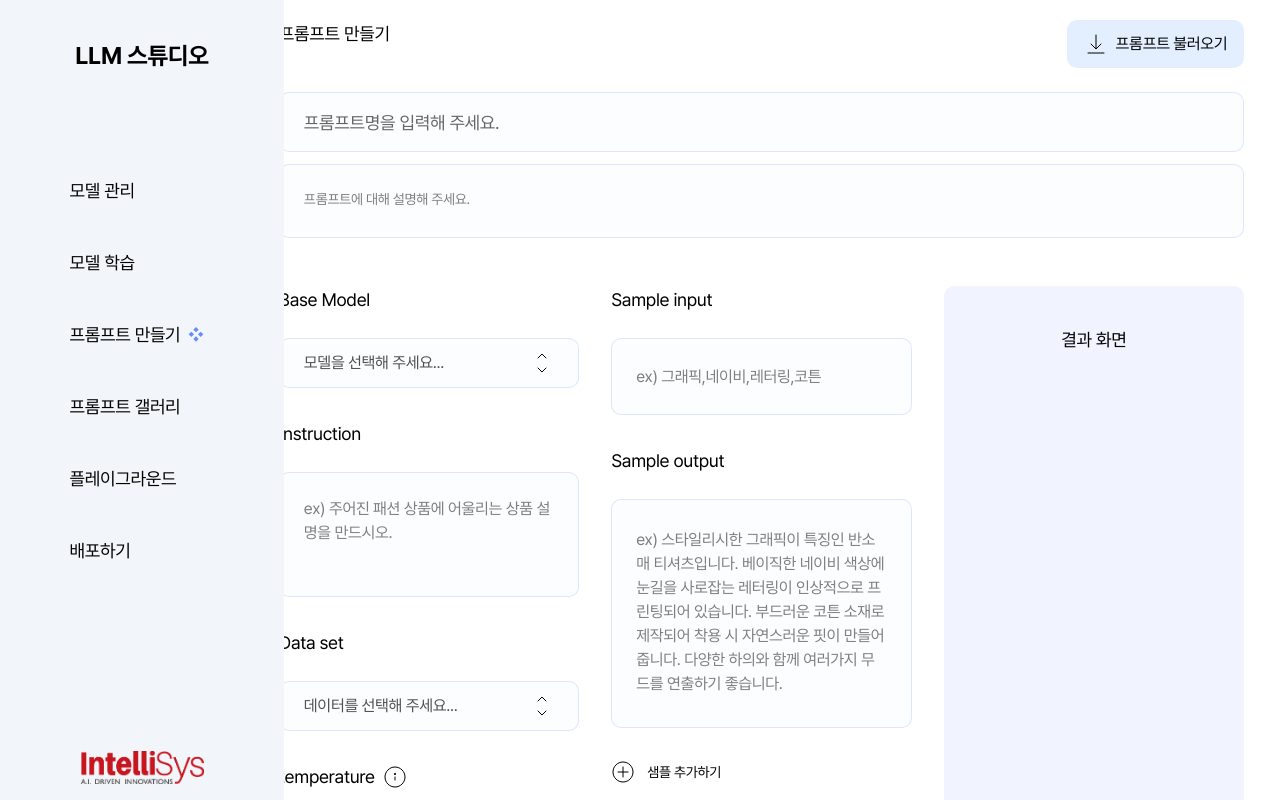
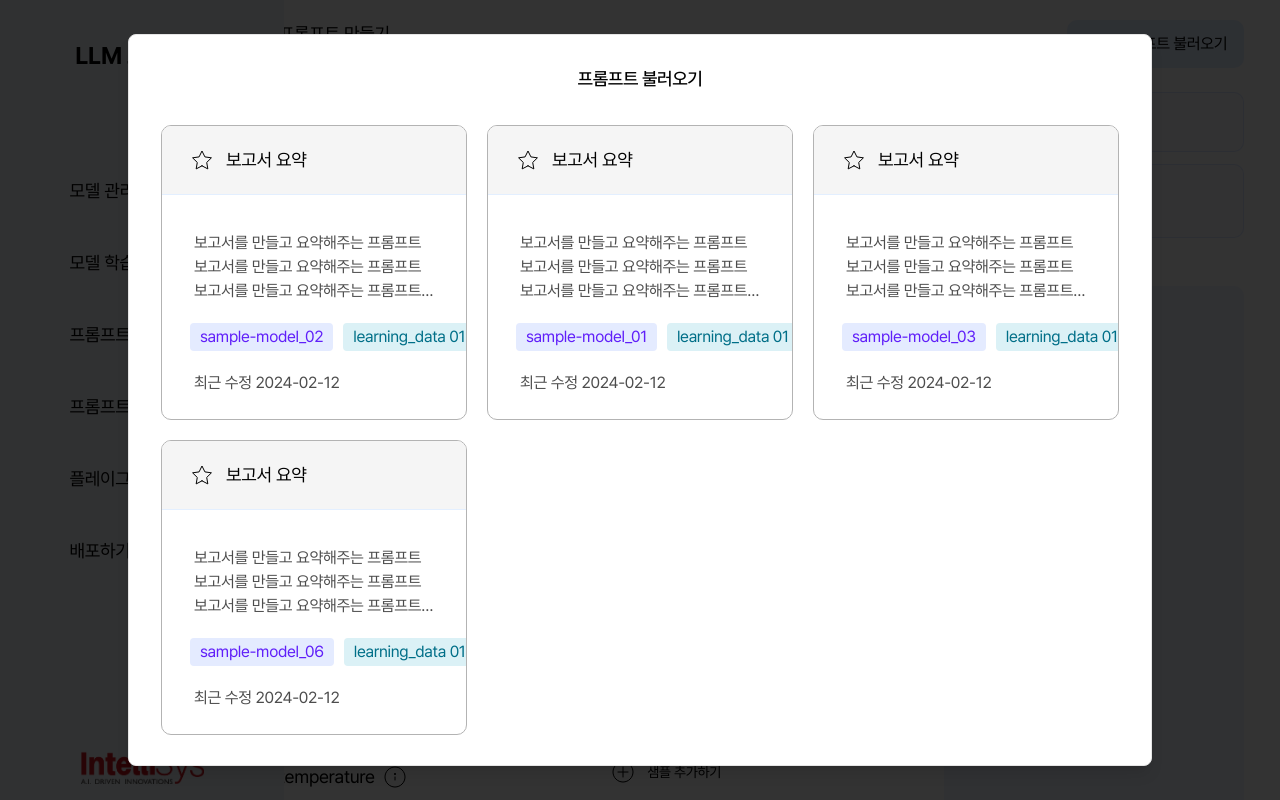
Before and after one commit to JEONG99/llmops-fe, a React (Vite) app: page /prompt-making in a window 1280 px wide. Both pictures are taken after a click on the button "프롬프트 불러오기". Shown: the top 800 px of the page. Built offline with nearby package versions, Linux system fonts and the light colour scheme.

Commit message:
feat: 프롬프트 불러오기 기능

```diff
--- /dev/null
+++ b/src/components/modal/load-prompt-modal.tsx
@@ -0,0 +1,57 @@
+import { useNavigate } from "@tanstack/react-router";
+
+import PromptItem from "@/components/prompt-gallery/prompt-item";
+import {
+  Dialog,
+  DialogContent,
+  DialogDescription,
+  DialogHeader,
+  DialogTitle,
+} from "@/components/ui/dialog";
+import { useModalStore } from "@/hooks/use-modal-store";
+import { usePromptStore } from "@/hooks/use-prompt-store";
+import { Prompt } from "@/types";
+
+const LoadPromptModal = () => {
+  const { isOpen, type, onClose } = useModalStore();
+  const isModalOpen = isOpen && type === "loadPrompt";
+
+  const navigate = useNavigate();
+
+  const { prompts } = usePromptStore();
+
+  const copyPromptAndRefresh = (prompt: Prompt) => {
+    navigate({ to: "/prompt-making", state: { prompt: prompt } });
+    onClose();
+  };
+
+  if (!isModalOpen) return null;
+  return (
+    <Dialog open={isModalOpen} onOpenChange={onClose}>
+      <DialogContent showClose={false} className="gap-8 py-[30px] max-w-5xl">
+        <DialogHeader>
+          <DialogTitle className="text-center text-lg font-medium">
+            프롬프트 불러오기
+          </DialogTitle>
+          <DialogDescription className="hidden">
+            프롬프트 불러오기
+          </DialogDescription>
+        </DialogHeader>
+        <div className="max-h-[610px] px-2 overflow-y-auto">
+          <div className="grid grid-cols-3 gap-5">
+            {prompts.map((prompt) => (
+              <PromptItem
+                key={prompt.id}
+                prompt={prompt}
+                variant="loadModal"
+                onClick={() => copyPromptAndRefresh(prompt)}
+              />
+            ))}
+          </div>
+        </div>
+      </DialogContent>
+    </Dialog>
+  );
+};
+
+export default LoadPromptModal;
--- a/src/components/prompt-gallery/prompt-item.tsx
+++ b/src/components/prompt-gallery/prompt-item.tsx
@@ -6,17 +6,27 @@ import { Prompt } from "@/types";
 import { cn } from "@/lib/utils";
 import ActionTooltip from "@/components/common/action-tootip";
 
-const PromptItem = ({ prompt }: { prompt: Prompt }) => {
+const PromptItem = ({
+  prompt,
+  variant = "gallery",
+  onClick = () => {},
+}: {
+  prompt: Prompt;
+  variant?: "gallery" | "loadModal";
+  onClick?: () => void;
+}) => {
   const navigate = useNavigate();
 
   const [checked, setChecked] = useState(false);
 
   const scrollRef = useRef<HTMLDivElement | null>(null);
+  const [moving, setMoving] = useState(false);
   const [startX, setStartX] = useState(0);
   const [scrollLeft, setScrollLeft] = useState(0);
 
   const handleMouseDown = (e: React.MouseEvent<HTMLDivElement>) => {
     if (scrollRef.current) {
+      setMoving(true);
       setStartX(e.pageX - scrollRef.current.offsetLeft);
       setScrollLeft(scrollRef.current.scrollLeft);
     }
@@ -24,11 +34,15 @@ const PromptItem = ({ prompt }: { prompt: Prompt }) => {
 
   const handleMouseMove = (e: React.MouseEvent<HTMLDivElement>) => {
     e.preventDefault();
-    if (scrollRef.current) {
+    if (moving && scrollRef.current) {
       const x = e.pageX - scrollRef.current.offsetLeft;
       const walk = (x - startX) * 1.5;
       scrollRef.current.scrollLeft = scrollLeft - walk;
     }
+  };
+
+  const handleMouseUp = () => {
+    setMoving(false);
   };
 
   const copyPromptAndRedirect = (edit: boolean) => {
@@ -36,17 +50,28 @@ const PromptItem = ({ prompt }: { prompt: Prompt }) => {
   };
 
   return (
-    <div className="border border-[#b3b3b3] rounded-[10px] overflow-hidden">
+    <div
+      onClick={onClick}
+      className={cn(
+        "border border-[#b3b3b3] rounded-[10px] overflow-hidden",
+        variant === "loadModal" && "cursor-pointer"
+      )}
+    >
       <div className="flex justify-between items-center py-5 pl-7 pr-5 bg-[#f5f5f5] border-b border-blue-light">
         <div className="flex items-center gap-3">
+          {variant === "gallery" ? (
             <button
               onClick={() => setChecked((prev) => !prev)}
               className="hover:opacity-70"
             >
               <Star checked={checked} />
             </button>
+          ) : (
+            <Star checked={checked} />
+          )}
           <span className="text-lg">{prompt.title}</span>
         </div>
+        {variant === "gallery" ? (
           <div className="flex items-center gap-3">
             <ActionTooltip title="프롬프트 수정하기">
               <button
@@ -65,6 +90,7 @@ const PromptItem = ({ prompt }: { prompt: Prompt }) => {
               </button>
             </ActionTooltip>
           </div>
+        ) : null}
       </div>
       <div className="space-y-5 pt-9 pb-6">
         <p className="min-h-[72px] px-8 text-black/70 line-clamp-3">
@@ -75,6 +101,7 @@ const PromptItem = ({ prompt }: { prompt: Prompt }) => {
           className="flex gap-[10px] px-7 overflow-x-auto scrollbar-hide"
           onMouseDown={handleMouseDown}
           onMouseMove={handleMouseMove}
+          onMouseUp={handleMouseUp}
         >
           <div className="py-1 px-2.5 bg-[#E4EBFF] rounded-sm text-[#601FF9] leading-tight text-nowrap select-none">
             {prompt.base_model.name}
--- a/src/hooks/use-modal-store.ts
+++ b/src/hooks/use-modal-store.ts
@@ -1,6 +1,10 @@
 import { create } from "zustand";
 
-type ModalType = "temperature" | "learningNotice" | "promptSaving";
+type ModalType =
+  | "temperature"
+  | "learningNotice"
+  | "promptSaving"
+  | "loadPrompt";
 
 interface IModalStore {
   type: ModalType | null;
--- a/src/provider/modal-provider.tsx
+++ b/src/provider/modal-provider.tsx
@@ -1,4 +1,5 @@
 import LearningNoticeModal from "@/components/modal/learning-notice-modal";
+import LoadPromptModal from "@/components/modal/load-prompt-modal";
 import PromptSavingModal from "@/components/modal/prompt-saving-modal";
 import TemperatureModal from "@/components/modal/temperature-modal";
 
@@ -8,6 +9,7 @@ const ModalProvider = () => {
       <TemperatureModal />
       <LearningNoticeModal />
       <PromptSavingModal />
+      <LoadPromptModal />
     </>
   );
 };
--- a/src/routes/_layout/prompt-making.lazy.tsx
+++ b/src/routes/_layout/prompt-making.lazy.tsx
@@ -1,6 +1,6 @@
 import { createLazyFileRoute, useRouterState } from "@tanstack/react-router";
 import { z } from "zod";
-import { useState } from "react";
+import { useEffect, useState } from "react";
 import { useFieldArray, useForm } from "react-hook-form";
 import { zodResolver } from "@hookform/resolvers/zod";
 import { ClipLoader } from "react-spinners";
@@ -71,6 +71,23 @@ function PromptMakingPage() {
   const form = useForm<z.infer<typeof formSchema>>({
     resolver: zodResolver(formSchema),
     defaultValues: {
+      title: "",
+      description: "",
+      base_model: "",
+      instruction: "",
+      data: "",
+      temperature: 0,
+      samples: [{ input: "", output: "" }],
+    },
+  });
+
+  const { fields, append, remove, replace } = useFieldArray({
+    control: form.control,
+    name: "samples",
+  });
+
+  useEffect(() => {
+    form.reset({
       title: prompt?.title ?? "",
       description: prompt?.description ?? "",
       base_model: prompt
@@ -82,13 +99,9 @@ function PromptMakingPage() {
       data: prompt?.data ?? "",
       temperature: prompt?.temperature ?? 0,
       samples: prompt?.samples ?? [{ input: "", output: "" }],
-    },
-  });
-
-  const { fields, append, remove } = useFieldArray({
-    control: form.control,
-    name: "samples",
-  });
+    });
+    replace(prompt?.samples ?? [{ input: "", output: "" }]);
+  }, [prompt, model, form]);
 
   const addSample = () => {
     append({ input: "", output: "" });
@@ -184,6 +197,7 @@ function PromptMakingPage() {
           <button
             type="button"
             disabled={loading}
+            onClick={() => onOpen("loadPrompt")}
             className="flex items-center justify-center gap-2 w-[177px] h-12 rounded-[10px] bg-blue-light hover:bg-blue-light/70"
           >
             <img src="/icon/download-icon.svg" alt="" className="size-6" />
```
Lines whose indentation alone changed are shown as unchanged.
